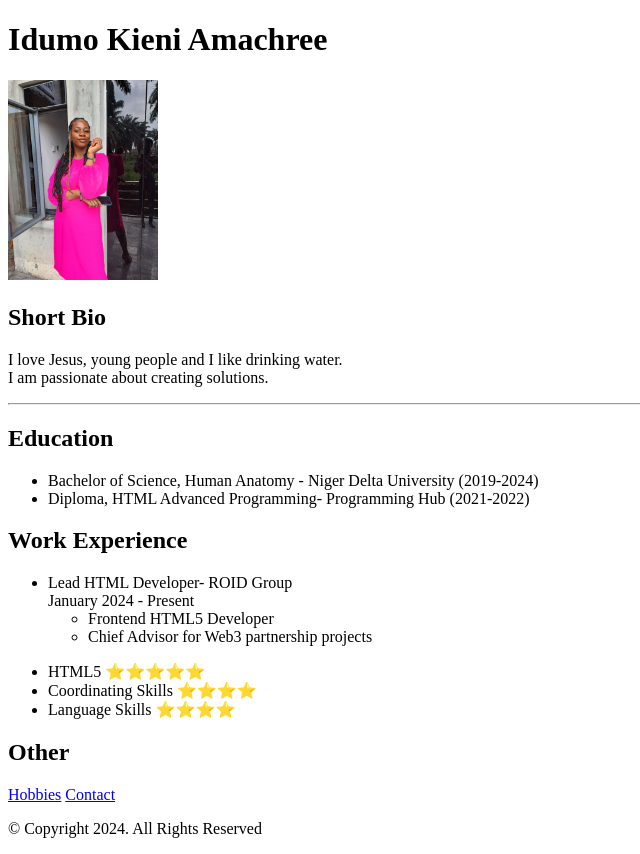
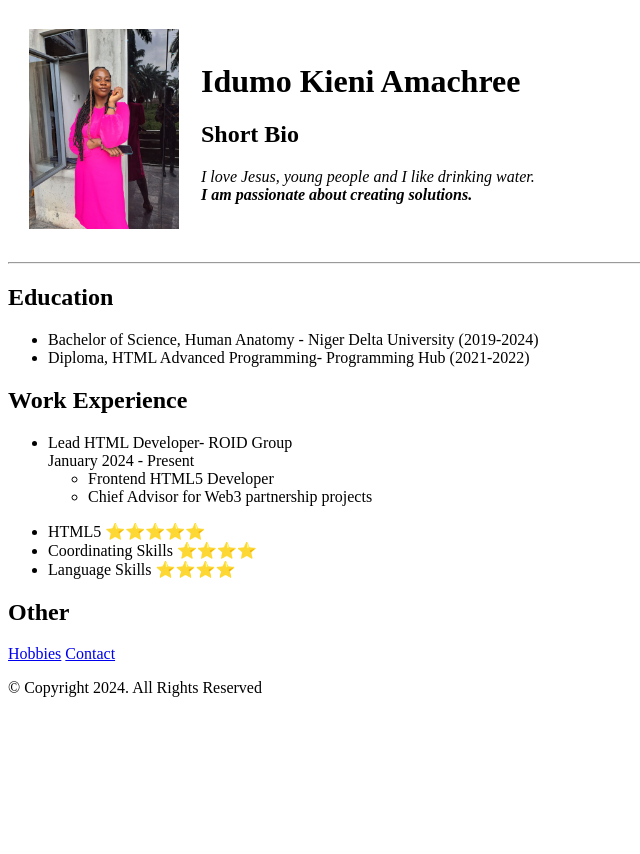
Before and after one commit to Kay-ID/My-Resume, a plain HTML site: page index.html in a window 1280 px wide. Shown: the whole page, without its empty margins (0-640 px from the left). After the commit the page ends 800 px from the top, so only its background shows below. Drawn offline with Linux system fonts and the light colour scheme.

Commit message:
Add files via upload

```diff
--- a/index.html
+++ b/index.html
@@ -8,18 +8,31 @@
 
   <body>
     <!--Name, Photo, short Bio-->
-    <h1>Idumo Kieni Amachree</h1>
+
+    <table cellspacing="20">
+      <tr>
+        <td>
           <img
             src="./assets/images/my photo.png.jpg"
             alt="my photo"
             height="200"
             width="150"
           />
+        </td>
+
+        <td>
+          <h1>Idumo Kieni Amachree</h1>
           <h2>Short Bio</h2>
           <p>
-      I love Jesus, young people and I like drinking water. <br />
-      I am passionate about creating solutions.
+            <em
+              >I love Jesus, young people and I like drinking water. <br />
+              <strong>I am passionate about creating solutions.</strong>
+            </em>
           </p>
+        </td>
+      </tr>
+    </table>
+
     <hr />
 
     <!--Education-->
```
Lines whose indentation alone changed are shown as unchanged.
